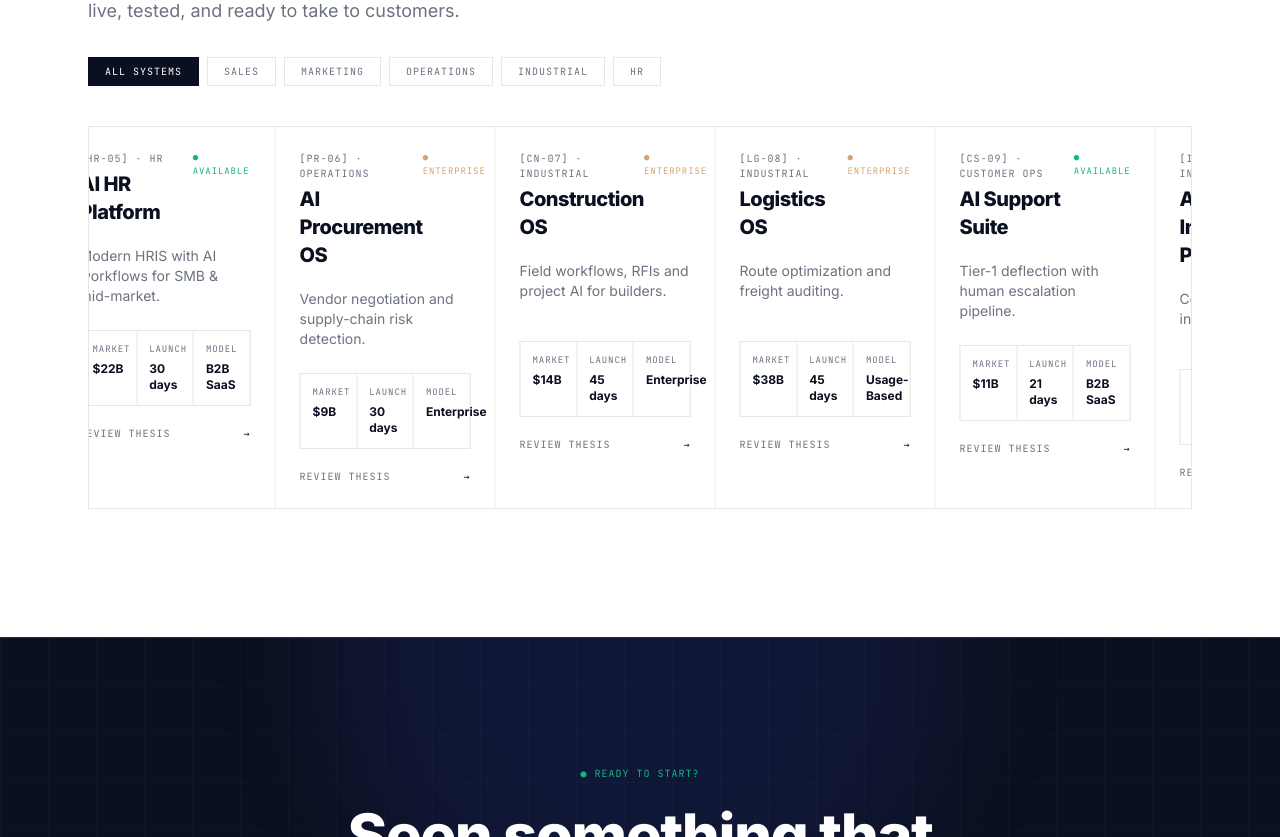
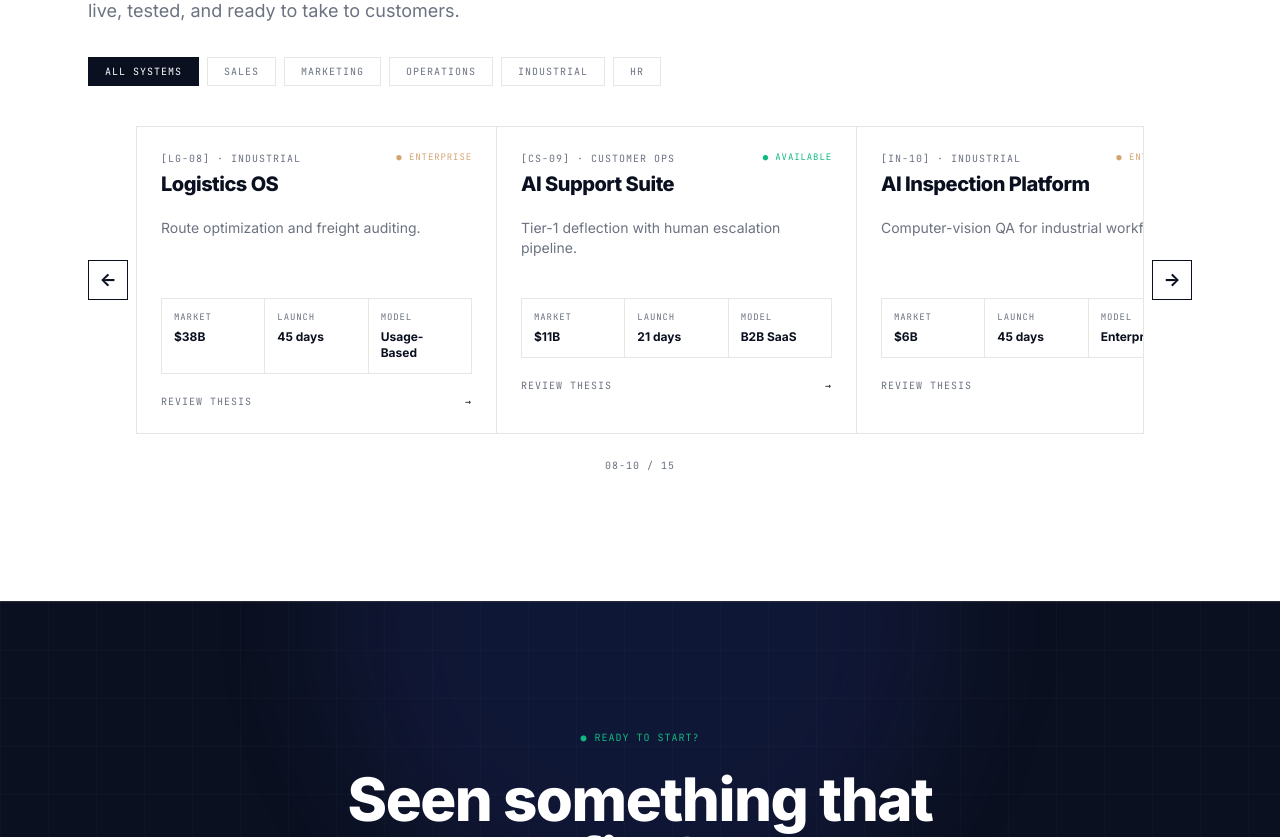
Before and after one commit to sparkai-core/spark-ventures-wireframe, a Next.js app: page / in a window 1280 px wide. Shown: the part 7960-8797 px from the top of the page. Built offline with nearby package versions, Linux system fonts and the light colour scheme.

Commit message:
recursive loop fro carsoul

```diff
--- a/components/Marketplace.tsx
+++ b/components/Marketplace.tsx
@@ -1,6 +1,6 @@
 "use client";
 
-import { useState } from "react";
+import { useState, useEffect } from "react";
 import { MARKETPLACE_FILTERS, PRODUCTS, type ProductStatus, type ProductAccent } from "@/lib/data";
 
 const statusColor: Record<ProductStatus, string> = {
@@ -15,6 +15,10 @@ const dotColor: Record<ProductAccent, string> = {
   gold: "bg-gold",
 };
 
+const VISIBLE_COUNT = 3;
+const CARD_WIDTH = 360;
+const TOTAL_COPIES = 5;
+
 export default function Marketplace({
   eyebrow = "Marketplace",
   title = "AI Products.",
@@ -24,15 +28,34 @@ export default function Marketplace({
 }) {
   const [filter, setFilter] = useState("All Systems");
   const [hovered, setHovered] = useState<string | null>(null);
+  const [currentIndex, setCurrentIndex] = useState(0);
 
   const filtered =
     filter === "All Systems"
       ? PRODUCTS
       : PRODUCTS.filter((p) => p.category === filter);
 
+  // Loop-aware position counter — wraps via modulo so the displayed
+  // range is always 01-15 even though currentIndex itself never wraps.
+  const pos = ((currentIndex % filtered.length) + filtered.length) % filtered.length;
+  const displayEnd = Math.min(pos + VISIBLE_COUNT, filtered.length);
+
+  // Reset to the middle of the looped track whenever the filter changes
+  // so we have plenty of buffer on both sides for prev/next navigation.
+  useEffect(() => {
+    setCurrentIndex(Math.floor(filtered.length * (TOTAL_COPIES / 2)));
+  }, [filter, filtered.length]);
+
+  // Infinite-loop navigation: currentIndex just keeps incrementing /
+  // decrementing forever. The track below contains TOTAL_COPIES copies
+  // of the product list, so there is always content to show — no jump,
+  // no disabled state, true circular motion.
+  const next = () => setCurrentIndex((i) => i + 1);
+  const prev = () => setCurrentIndex((i) => i - 1);
+
   return (
     <>
-      <section id="marketplace" className="bg-white py-20 md:py-32 overflow-hidden">
+      <section id="marketplace" className="bg-white py-20 md:py-32">
         <div className="mx-auto max-w-6xl px-6">
           <div className="flex flex-col md:flex-row md:items-start md:justify-between gap-6 mb-8">
             <div>
@@ -70,17 +93,33 @@ export default function Marketplace({
             ))}
           </div>
 
-          {/* Infinite carousel — 5 cards visible per row, auto-scrolls and loops */}
-          <div className="overflow-hidden border border-line">
-            <div className="flex w-max animate-infinite-scroll">
-              {[...filtered, ...filtered].map((p, i) => {
+          {/* Manual carousel — 3 cards visible at a time, prev/next arrows */}
+          <div className="relative">
+            {/* Prev arrow */}
+            <button
+              onClick={prev}
+              aria-label="Previous products"
+              className="absolute left-0 top-1/2 -translate-y-1/2 z-10 size-10 bg-white border border-navy text-navy flex items-center justify-center font-bold text-lg hover:bg-navy hover:text-white transition"
+            >
+              ←
+            </button>
+
+            {/* Viewport */}
+            <div className="overflow-hidden border border-line mx-12">
+              <div
+                className="flex transition-transform duration-300 ease-out"
+                style={{ transform: `translateX(-${currentIndex * CARD_WIDTH}px)` }}
+              >
+                {Array.from({ length: TOTAL_COPIES }, () => filtered)
+                  .flat()
+                  .map((p, i) => {
                     const isHover = hovered === p.id;
                     return (
                       <article
-                    key={`${p.id}-${i}`}
+                        key={`${i}-${p.id}`}
                         onMouseEnter={() => setHovered(p.id)}
                         onMouseLeave={() => setHovered(null)}
-                    className={`group bg-white p-6 transition-all relative shrink-0 w-[260px] lg:w-[220px] border-r border-line min-h-[280px] ${
+                        className={`group bg-white p-6 transition-all relative shrink-0 w-[360px] border-r border-line min-h-[280px] ${
                           isHover ? "shadow-xl shadow-navy/10" : ""
                         }`}
                         style={isHover ? { borderColor: "#2b2b2b" } : undefined}
@@ -133,6 +172,25 @@ export default function Marketplace({
                 })}
               </div>
             </div>
+
+            {/* Next arrow */}
+            <button
+              onClick={next}
+              aria-label="Next products"
+              className="absolute right-0 top-1/2 -translate-y-1/2 z-10 size-10 bg-white border border-navy text-navy flex items-center justify-center font-bold text-lg hover:bg-navy hover:text-white transition"
+            >
+              →
+            </button>
+          </div>
+
+          {/* Position indicator (loop-aware — always shows 01-15) */}
+          <div className="mt-6 flex items-center justify-center gap-2 font-mono text-[10px] uppercase tracking-widest text-ink-muted">
+            <span>
+              {String(pos + 1).padStart(2, "0")}-
+              {String(displayEnd).padStart(2, "0")}{" "}
+              / {String(filtered.length).padStart(2, "0")}
+            </span>
+          </div>
         </div>
       </section>
 
```
Lines whose indentation alone changed are shown as unchanged.
